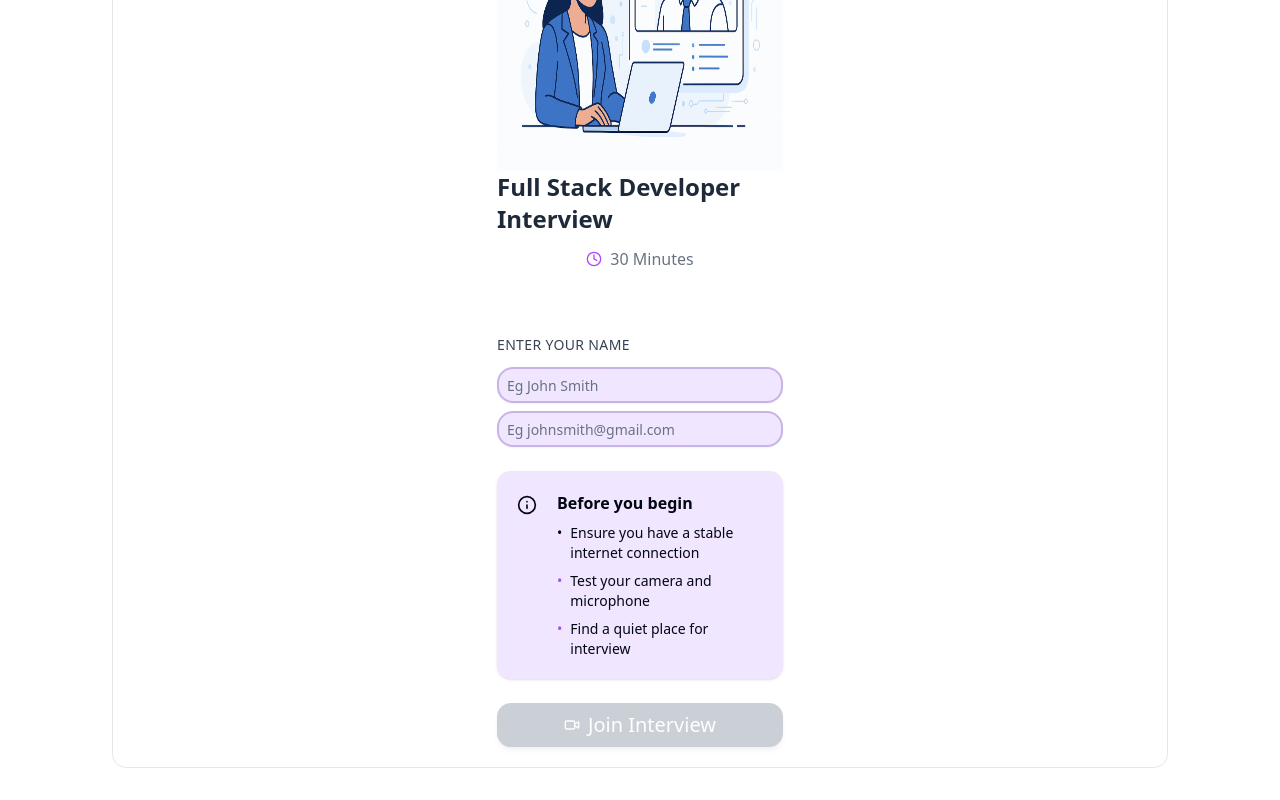
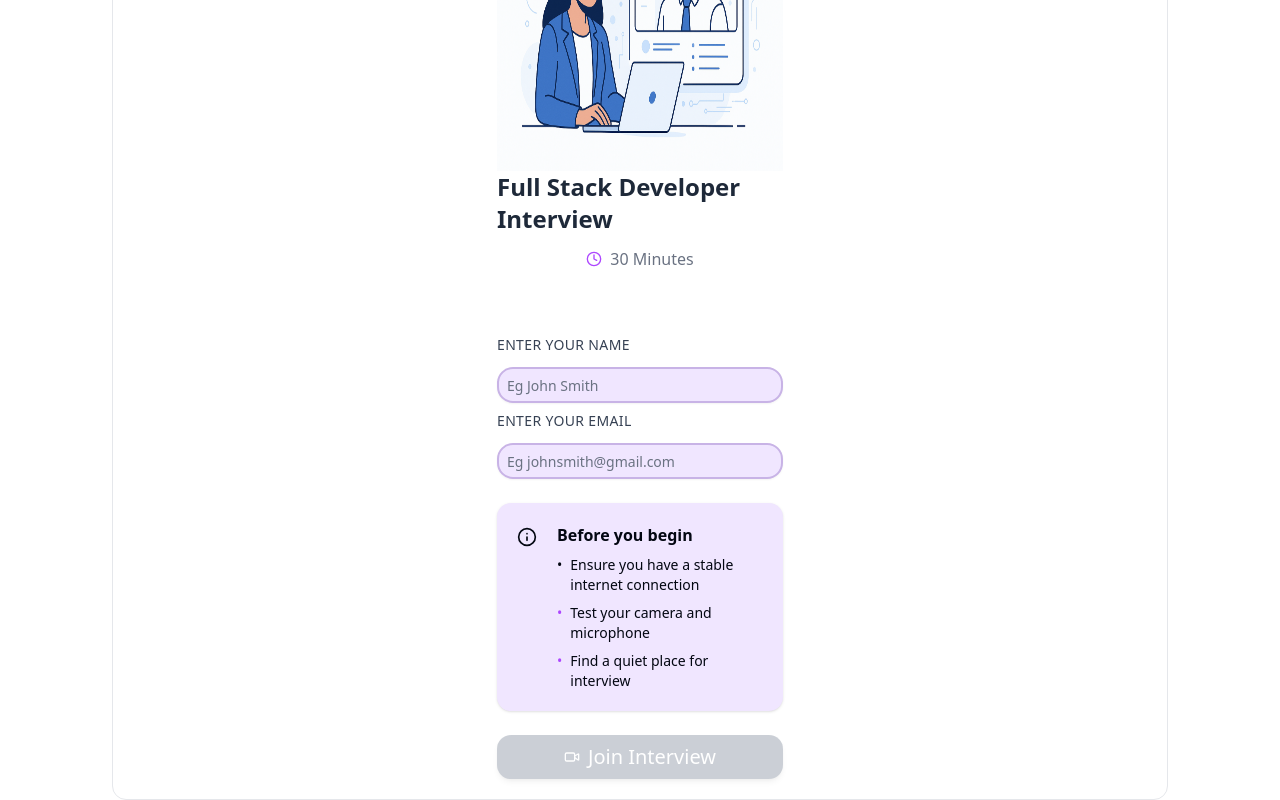
Before and after one commit to mateenshamsi/AIRecruiter, a Next.js app in the folder neurahire/: page /interview/1 in a window 1280 px wide. Shown: the part 636-1436 px from the top of the page. Before the commit the page ends 1404 px from the top, so only its background shows below. Built offline with nearby package versions, Linux system fonts and the light colour scheme; no server answers; the database is empty.

Commit message:
Homepage

```diff
--- a/neurahire/app/interview/[interview_id]/page.tsx
+++ b/neurahire/app/interview/[interview_id]/page.tsx
@@ -121,6 +121,8 @@ function Interview() {
             placeholder="Eg John Smith"
             className="bg-[#f0e6ff] border-2 border-[#c8b3e6] rounded-2xl p-2 mt-2 w-full focus:border-purple-600 focus:ring-2 focus:ring-purple-200 transition-all duration-200"
           />
+          <h2 className="text-gray-700 font-medium mb-1 text-sm tracking-wide  mt-2">ENTER YOUR EMAIL</h2>
+
            <Input
             type="text"
             value={email}
```
